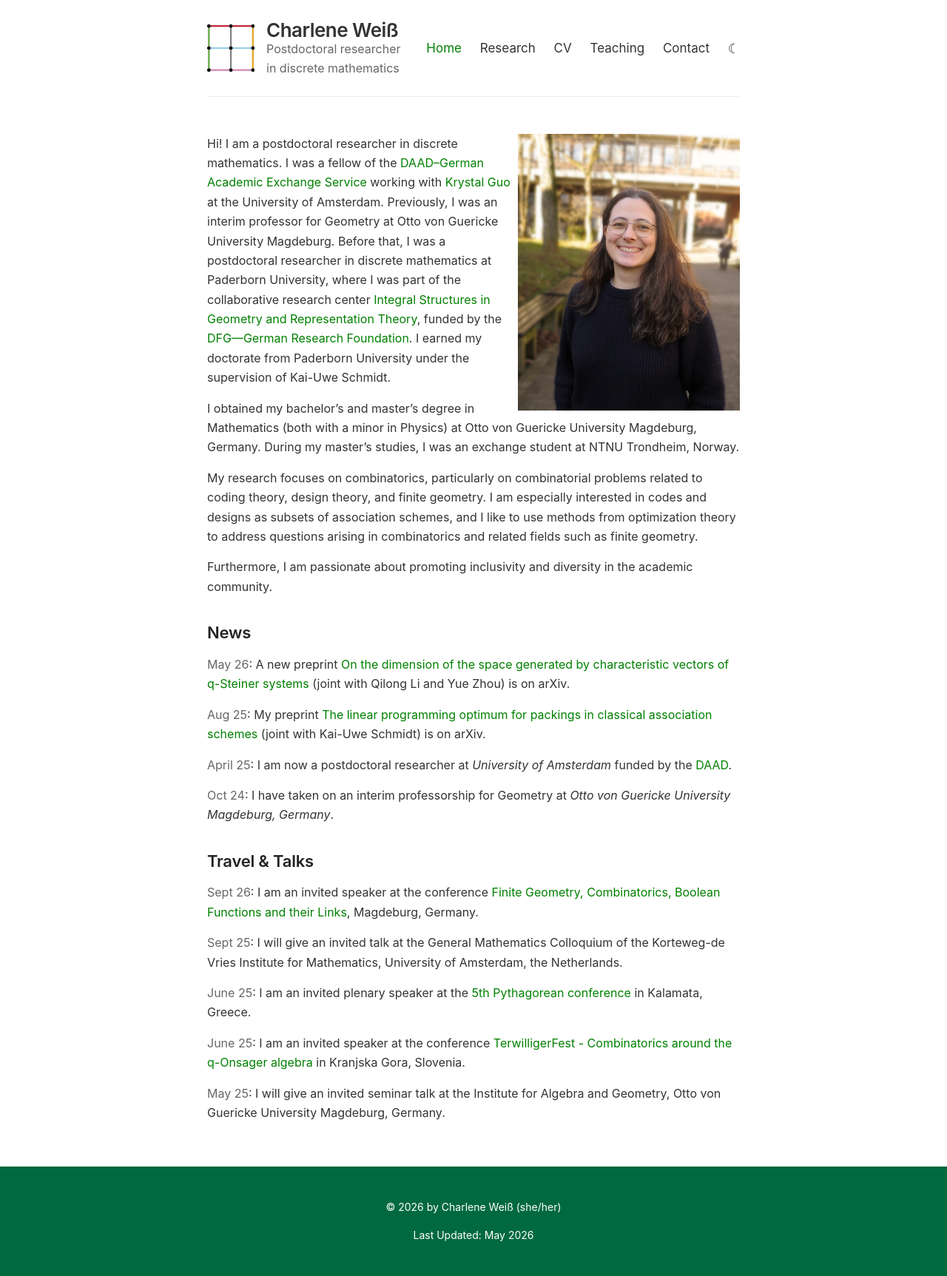
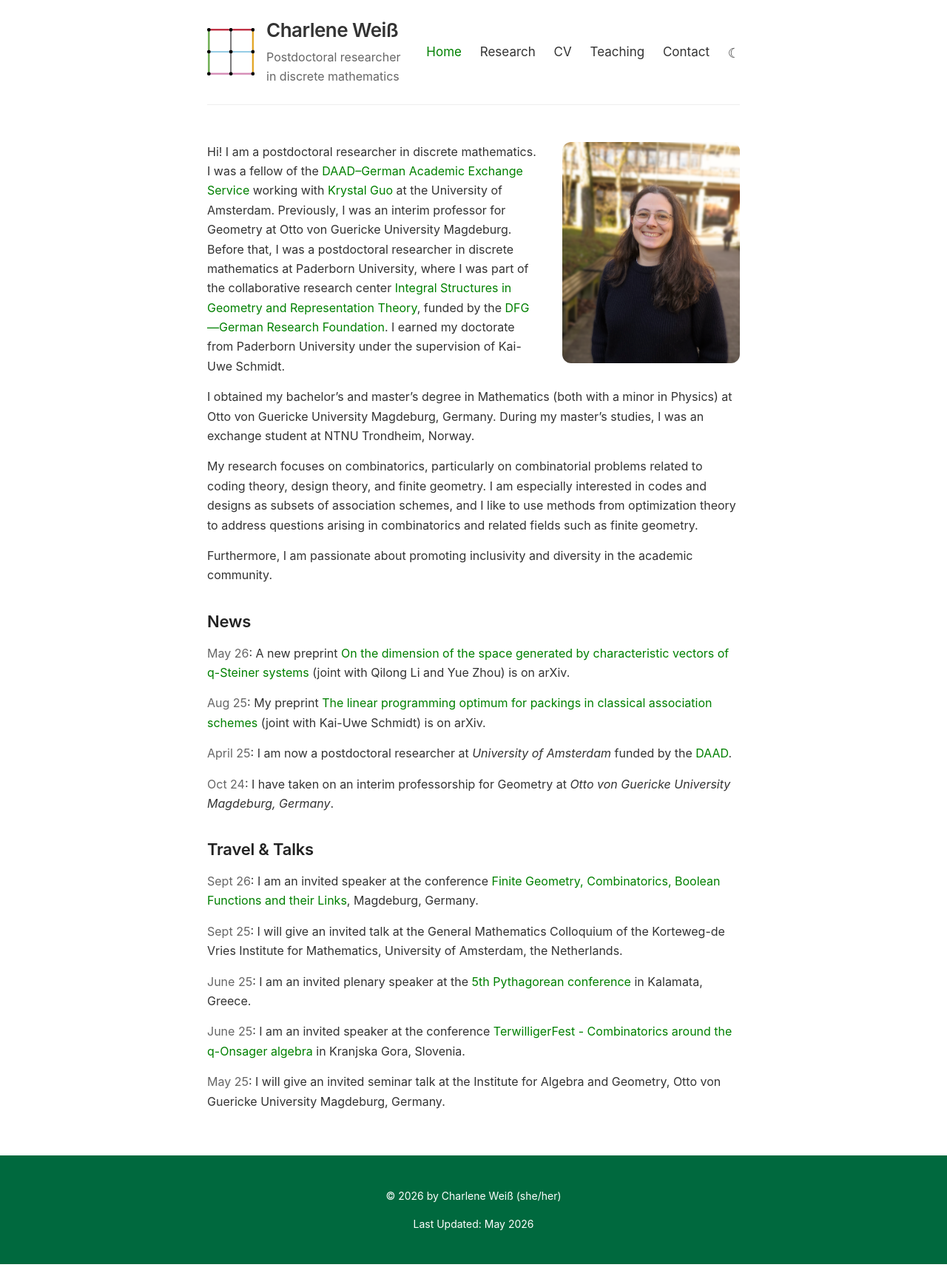
Before and after one commit to charleneweiss/charleneweiss.github.io, a Jekyll site: the page built from index.md, in a window 1280 px wide. Shown: the whole page at 74% size. Built offline with Jekyll 4.4.1, drawn with Linux system fonts in a browser that asks for light colours.

Commit message:
Changed header

```diff
--- a/_layouts/default.html
+++ b/_layouts/default.html
@@ -25,14 +25,13 @@
   <body>
     <div class="wrapper-masthead">
       <div class="container">
-        <header class="masthead clearfix">
+        <header class="masthead">
           <a href="{{ site.baseurl }}/" class="site-avatar"><img src="{{ site.avatar }}" /></a>
 
-	  <div class="site-info">
+          <div class="site-info">
             <h1 class="site-name"><a href="{{ site.baseurl }}/">{{ site.name }}</a></h1>
             <p class="site-description">{{ site.description }}</p>
           </div>
-
 
           <nav>
             <a href="{{ site.baseurl }}/" class="{% if page.url == '/' %}active{% endif %}">Home</a>
--- a/index.md
+++ b/index.md
@@ -3,7 +3,7 @@ layout: page
 title: Home
 ---
 
-<img align="right" src="/images/profile.png" class="profile-picture" width="300"/>
+<img src="/images/profile.png" class="profile-picture" alt="Charlene Weiß"/>
 
 Hi! I am a postdoctoral researcher in discrete mathematics. I was a fellow of the [DAAD–German Academic Exchange Service](https://www.daad.de/en/) working with [Krystal Guo](https://krystalguo.com) at the University of Amsterdam. Previously, I was an interim professor for Geometry at Otto von Guericke University Magdeburg. Before that, I was a postdoctoral researcher in discrete mathematics at Paderborn University, where I was part of the collaborative research center [Integral Structures in Geometry and Representation Theory](https://trr358.math.uni-bielefeld.de/Pages/aboutUs), funded by the [DFG—German Research Foundation](https://www.dfg.de/en/index.jsp).
 I earned my doctorate from Paderborn University under the supervision of Kai-Uwe Schmidt.
--- a/style.scss
+++ b/style.scss
@@ -161,14 +161,16 @@ img {
 }
 
 .profile-picture {
-  width: 300px;
+  float: right;
+  width: 240px;
   max-width: 100%;
-}
+  margin: 0 0 1.5rem 2rem;
+  border-radius: 12px;
 
-@include mobile {
-  .profile-picture {
+  @include mobile {
+    float: none;
     display: block;
-    margin: 0 auto 1em;
+    margin: 0 auto 1.5em;
     width: 160px;
   }
 }
@@ -256,12 +258,12 @@ img {
 }
 
 .site-description {
-  margin: -5px 0 0 0;
+  margin: 6px 0 0 0;
   color: var(--muted);
   font-size: 16px;
 
   @include mobile {
-    margin: 3px 0;
+    margin: 6px 0 0 0;
   }
 }
 
```
Also changed, not shown: 7 other files.
